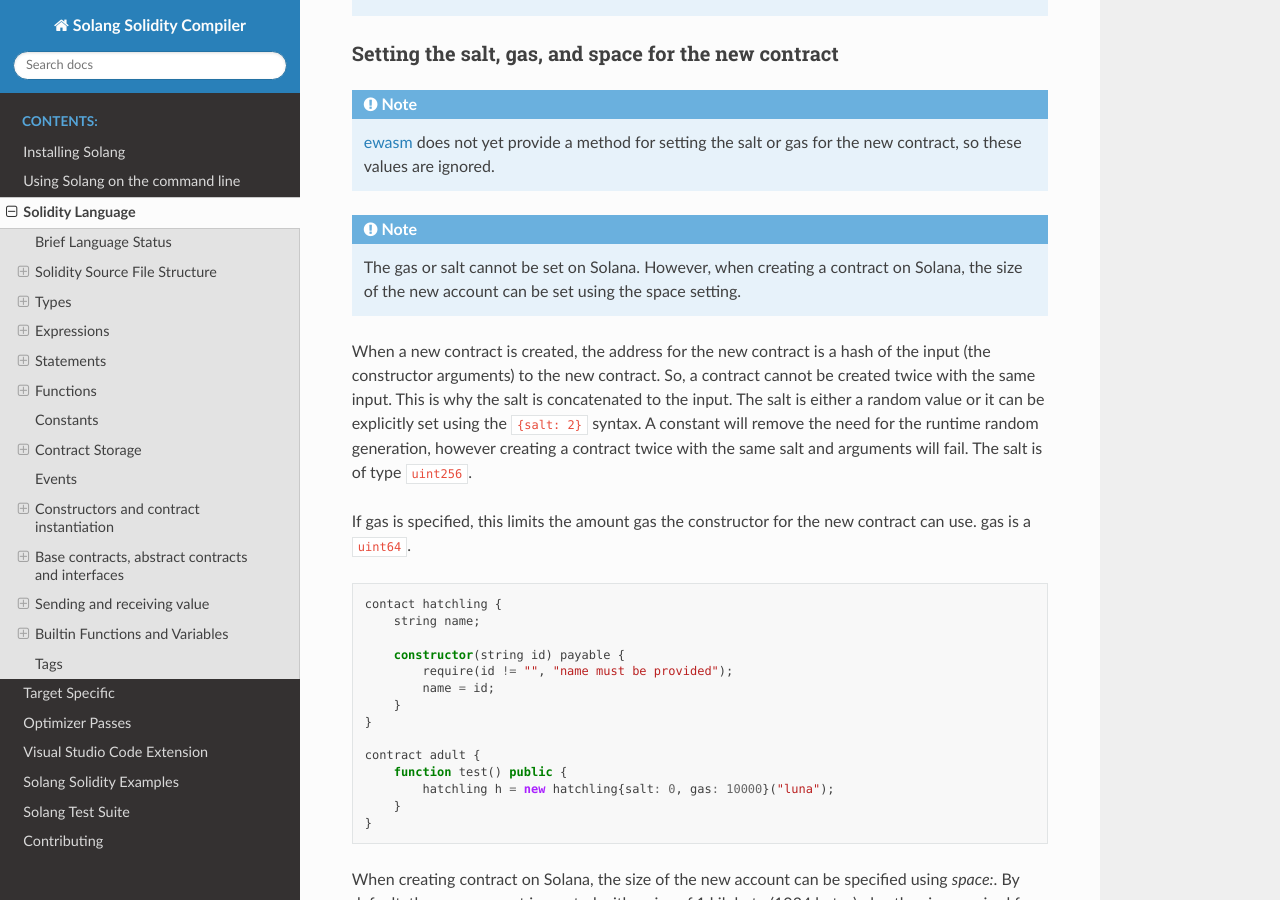
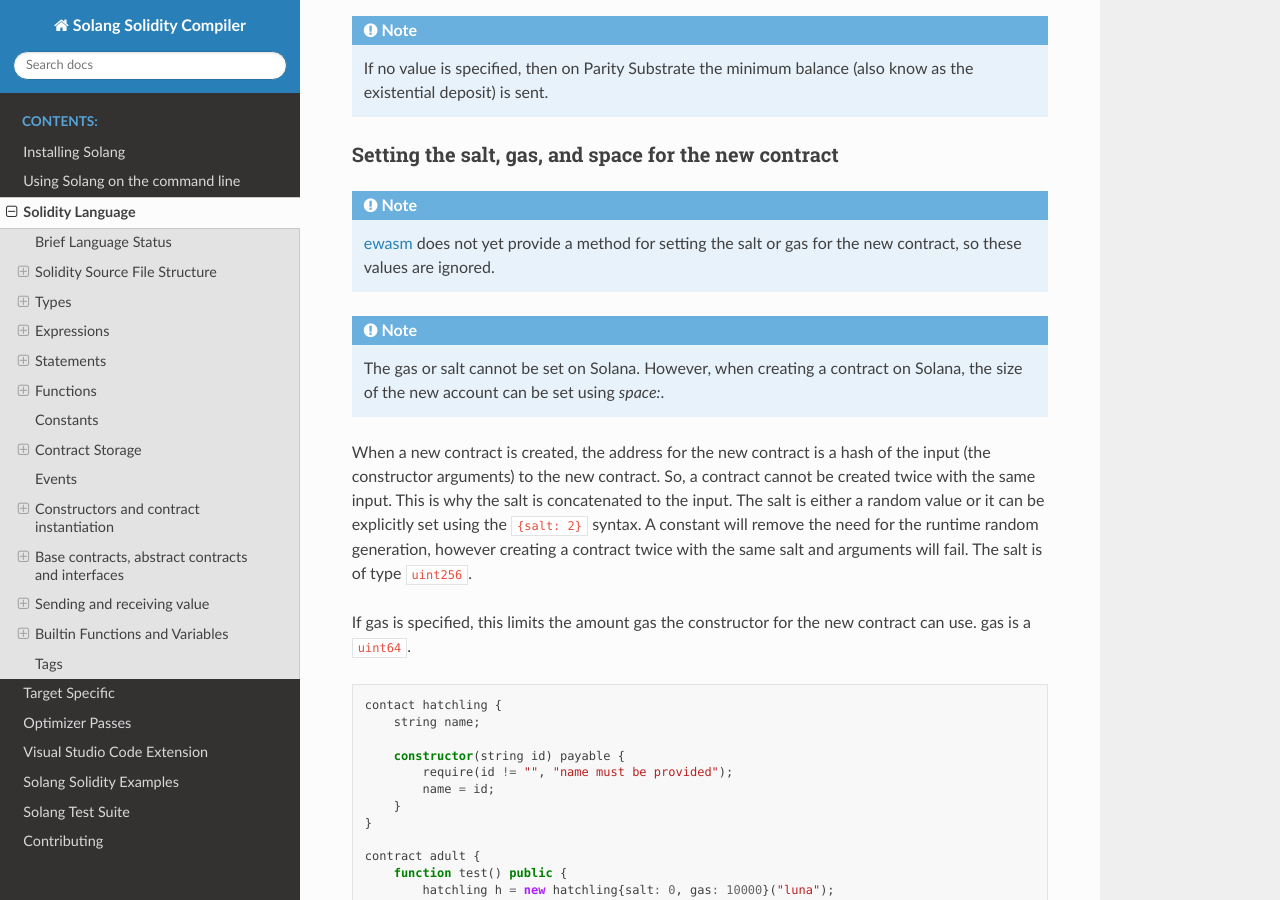
Before and after one commit to hyperledger-solang/solang, a Sphinx documentation site: the page built from docs/language.rst, in a window 1280 px wide and 900 px high, scrolled down 42814 px. Built offline with Sphinx 7.4.7 and the Read the Docs theme 2.0.0, drawn with Linux system fonts in a browser that asks for light colours; some of the changed text lies outside the part shown.

```diff
--- a/docs/index.rst
+++ b/docs/index.rst
@@ -1,11 +1,5 @@
 Solang Solidity Compiler
 ========================
-
-.. image:: web3_foundation_grants_badge_black.svg
-    :width: 640px
-    :alt: Funded by the web3 foundation
-    :align: center
-    :target: https://github.com/w3f/Web3-collaboration/blob/master/grants/accepted_grant_applications.md#wave-4
 
 Welcome to the Solang Solidity Compiler, the portable Solidity compiler.
 Using Solang, you can compile smart contracts written in
--- a/docs/language.rst
+++ b/docs/language.rst
@@ -2231,7 +2234,7 @@ _____________________________________________________
 
 .. note::
     The gas or salt cannot be set on Solana. However, when creating a contract
-    on Solana, the size of the new account can be set using the space setting.
+    on Solana, the size of the new account can be set using `space:`.
 
 When a new contract is created, the address for the new contract is a hash of the input
 (the constructor arguments) to the new contract. So, a contract cannot be created twice
```
Also changed, not shown: other parts of docs/language.rst (+3 -0 lines), README.md (+0 -2 lines), docs/web3_foundation_grants_badge_black.svg (deleted).
